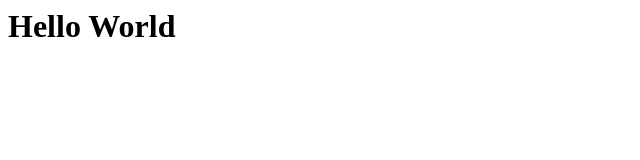
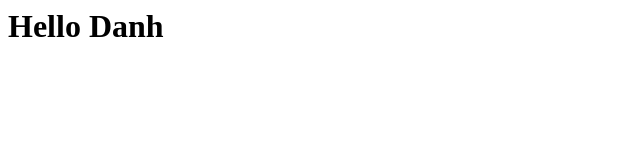
Before and after one commit to HymnForHer/mock-prj, a plain HTML site: page index.html in a window 1280 px wide. Shown: the full height of the page, 0-640 px from the left. Drawn offline with Linux system fonts and the light colour scheme.

Commit message:
Update index.html

```diff
--- a/index.html
+++ b/index.html
@@ -1 +1 @@
-<h1>Hello World</h1>
+<h1>Hello Danh</h1>
```
